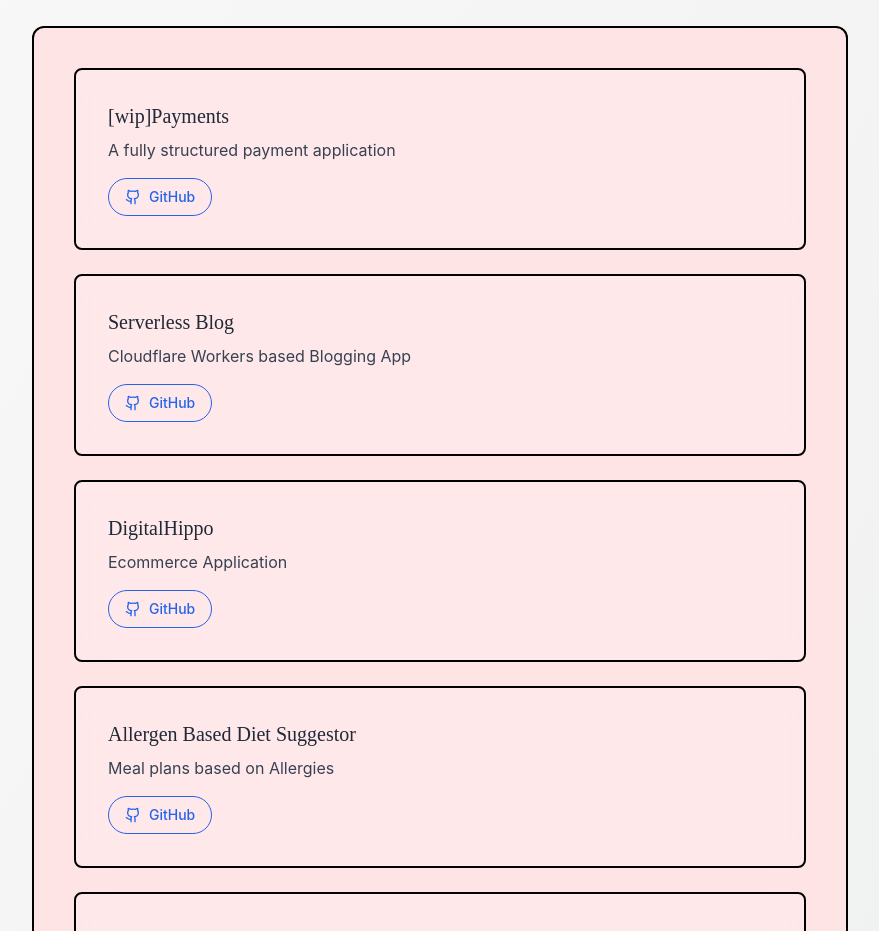
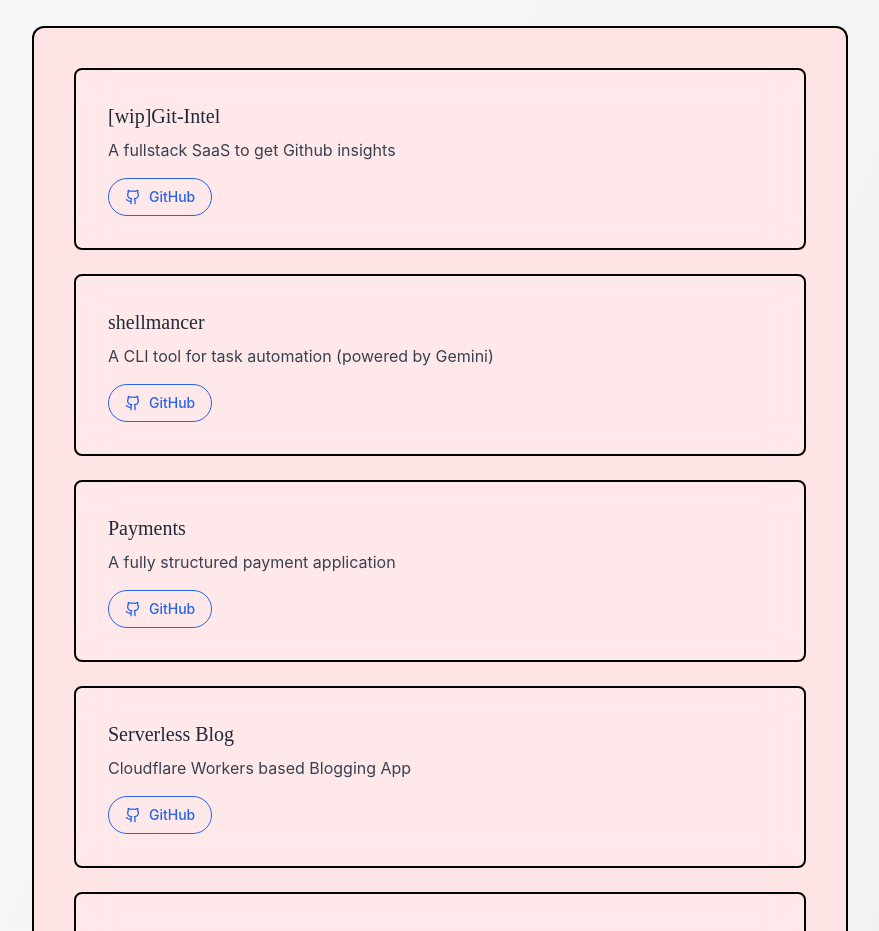
Before and after one commit to utkarsh125/portfolio-port, a Next.js app: page / in a window 1280 px wide. Shown: the part 1040-1971 px from the top of the page, without its empty margins (200-1079 px from the left). Built offline with nearby package versions, Linux system fonts and the light colour scheme.

Commit message:
Update Projects.tsx

```diff
--- a/src/app/components/Projects.tsx
+++ b/src/app/components/Projects.tsx
@@ -6,11 +6,13 @@ import { Github } from "lucide-react";
 import { motion } from "framer-motion";
 
 const projects = [
-  { name: "[wip]Payments", description: "A fully structured payment application", link: "https://github.com/utkarsh125/payments-app" },
+  { name: "[wip]Git-Intel", description: "A fullstack SaaS to get Github insights", link: "https://github.com/utkarsh125/git-intel" },
+  { name: "shellmancer", description: "A CLI tool for task automation (powered by Gemini)", link: "https://github.com/utkarsh125/shellmancer" },
+  { name: "Payments", description: "A fully structured payment application", link: "https://github.com/utkarsh125/payments-app" },
   { name: "Serverless Blog", description: "Cloudflare Workers based Blogging App", link: "https://github.com/utkarsh125/medium-serverless" },
   { name: "DigitalHippo", description: "Ecommerce Application", link: "https://github.com/utkarsh125/ecommerce-app" },
-  { name: "Allergen Based Diet Suggestor", description: "Meal plans based on Allergies", link: "https://github.com/utkarsh125/arcane-project" },
-  { name: "Hand Sign Recognition", description: "A CNN Model to detect and identify hand signs", link: "https://github.com/utkarsh125/tensorflow-hand-sign-detection" },
+  // { name: "Allergen Based Diet Suggestor", description: "Meal plans based on Allergies", link: "https://github.com/utkarsh125/arcane-project" },
+  // { name: "Hand Sign Recognition", description: "A CNN Model to detect and identify hand signs", link: "https://github.com/utkarsh125/tensorflow-hand-sign-detection" },
   // { name: "SimplyNote", description: "A notetaking application with privacy", link: "https://github.com/utkarsh125/notetaking-app-mern" },
 ];
 
```
